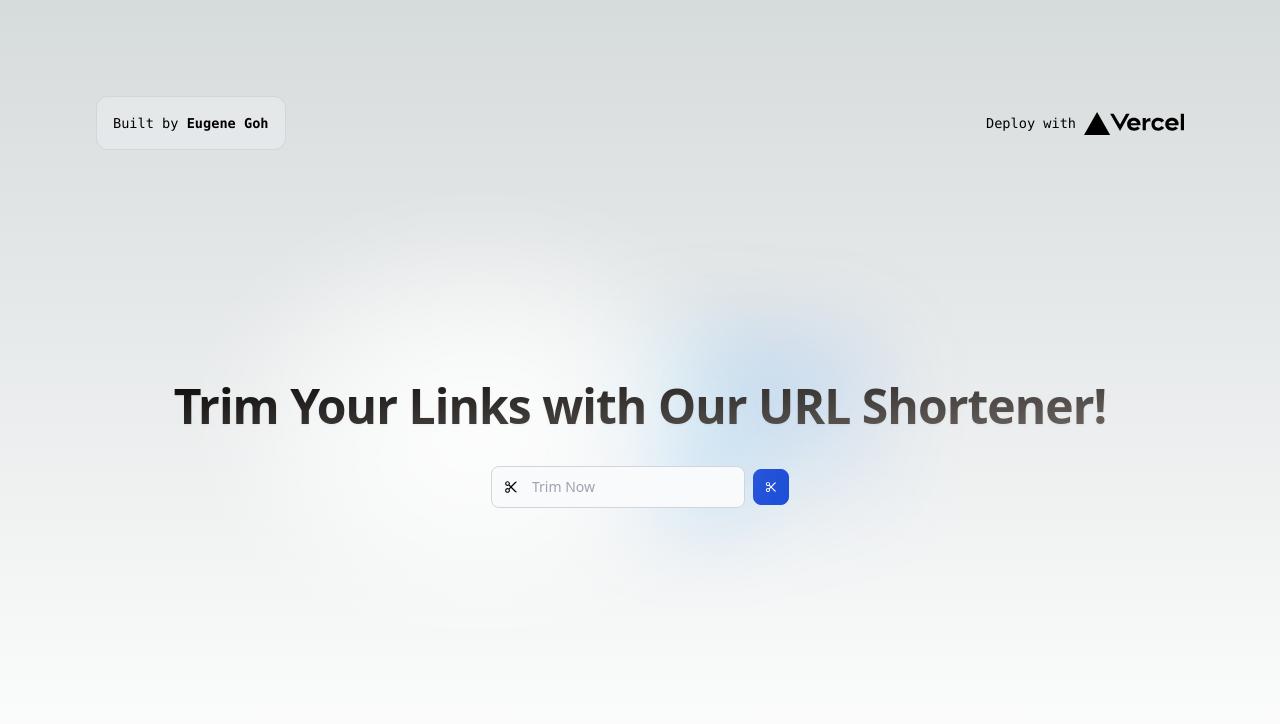
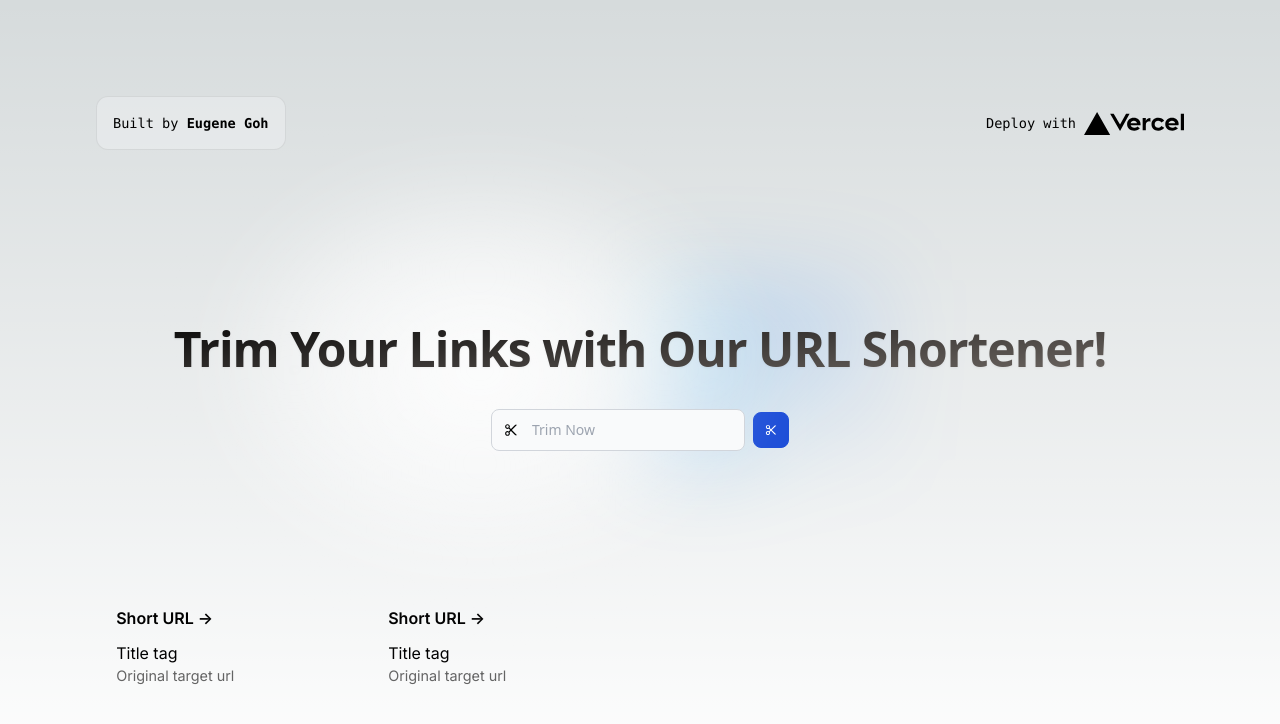
Before and after one commit to EugeneGohh/url-shortener, a Next.js app: page / in a window 1280 px wide. Shown: the top 724 px of the page. Built offline with nearby package versions, Linux system fonts and the light colour scheme.

Commit message:
feat(ui): grid with static data

```diff
--- a/src/pages/index.js
+++ b/src/pages/index.js
@@ -58,62 +58,31 @@ export default function Home() {
         </div>
 
         <div className={styles.grid}>
-          {/* <a
-            href="https://nextjs.org/docs?utm_source=create-next-app&utm_medium=default-template&utm_campaign=create-next-app"
+          <a
+            href=""
             className={styles.card}
             target="_blank"
             rel="noopener noreferrer"
           >
             <h2 className={inter.className}>
-              Docs <span>-&gt;</span>
+              Short URL <span>-&gt;</span>
             </h2>
-            <p className={inter.className}>
-              Find in-depth information about Next.js features and&nbsp;API.
-            </p>
+            <h1 className={inter.className}>Title tag</h1>
+            <p className={inter.className}>Original target url</p>
           </a>
 
           <a
-            href="https://nextjs.org/learn?utm_source=create-next-app&utm_medium=default-template&utm_campaign=create-next-app"
+            href=""
             className={styles.card}
             target="_blank"
             rel="noopener noreferrer"
           >
             <h2 className={inter.className}>
-              Learn <span>-&gt;</span>
+              Short URL <span>-&gt;</span>
             </h2>
-            <p className={inter.className}>
-              Learn about Next.js in an interactive course with&nbsp;quizzes!
-            </p>
+            <h1 className={inter.className}>Title tag</h1>
+            <p className={inter.className}>Original target url</p>
           </a>
-
-          <a
-            href="https://vercel.com/templates?framework=next.js&utm_source=create-next-app&utm_medium=default-template&utm_campaign=create-next-app"
-            className={styles.card}
-            target="_blank"
-            rel="noopener noreferrer"
-          >
-            <h2 className={inter.className}>
-              Templates <span>-&gt;</span>
-            </h2>
-            <p className={inter.className}>
-              Discover and deploy boilerplate example Next.js&nbsp;projects.
-            </p>
-          </a>
-
-          <a
-            href="https://vercel.com/new?utm_source=create-next-app&utm_medium=default-template&utm_campaign=create-next-app"
-            className={styles.card}
-            target="_blank"
-            rel="noopener noreferrer"
-          >
-            <h2 className={inter.className}>
-              Deploy <span>-&gt;</span>
-            </h2>
-            <p className={inter.className}>
-              Instantly deploy your Next.js site to a shareable URL
-              with&nbsp;Vercel.
-            </p>
-          </a> */}
         </div>
       </main>
     </>
```
